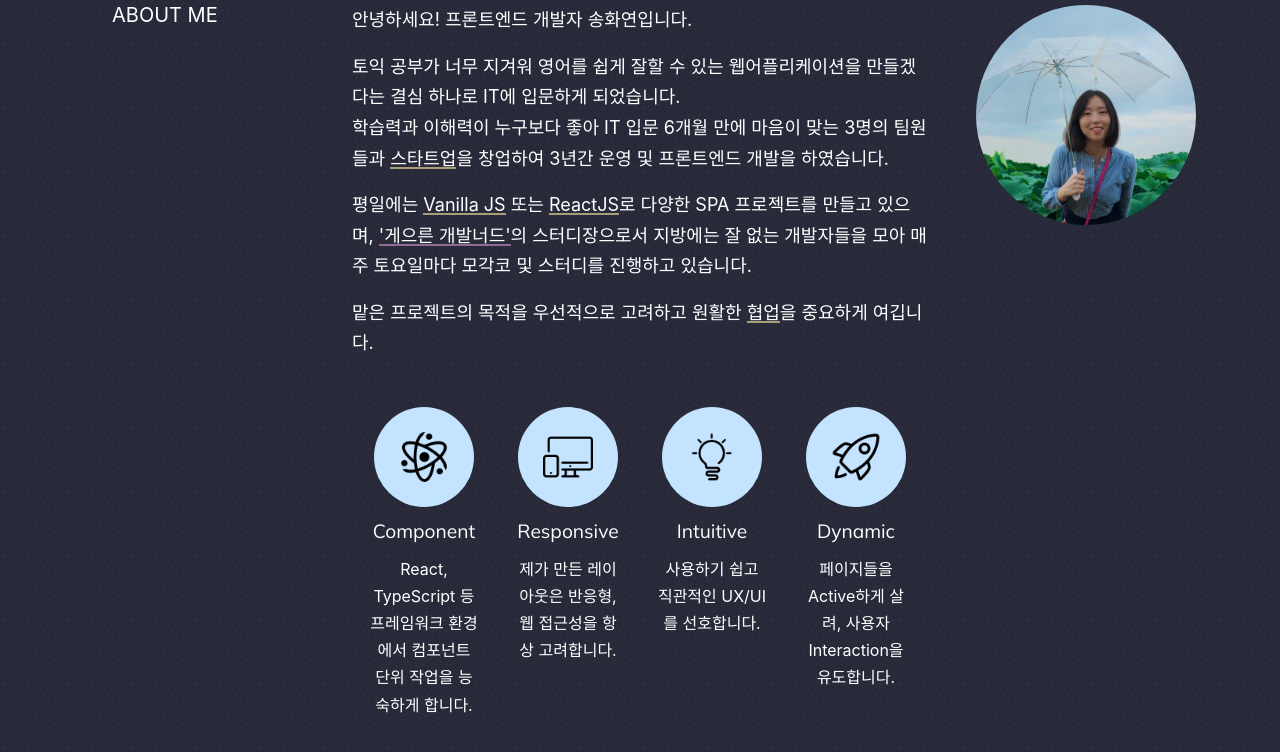
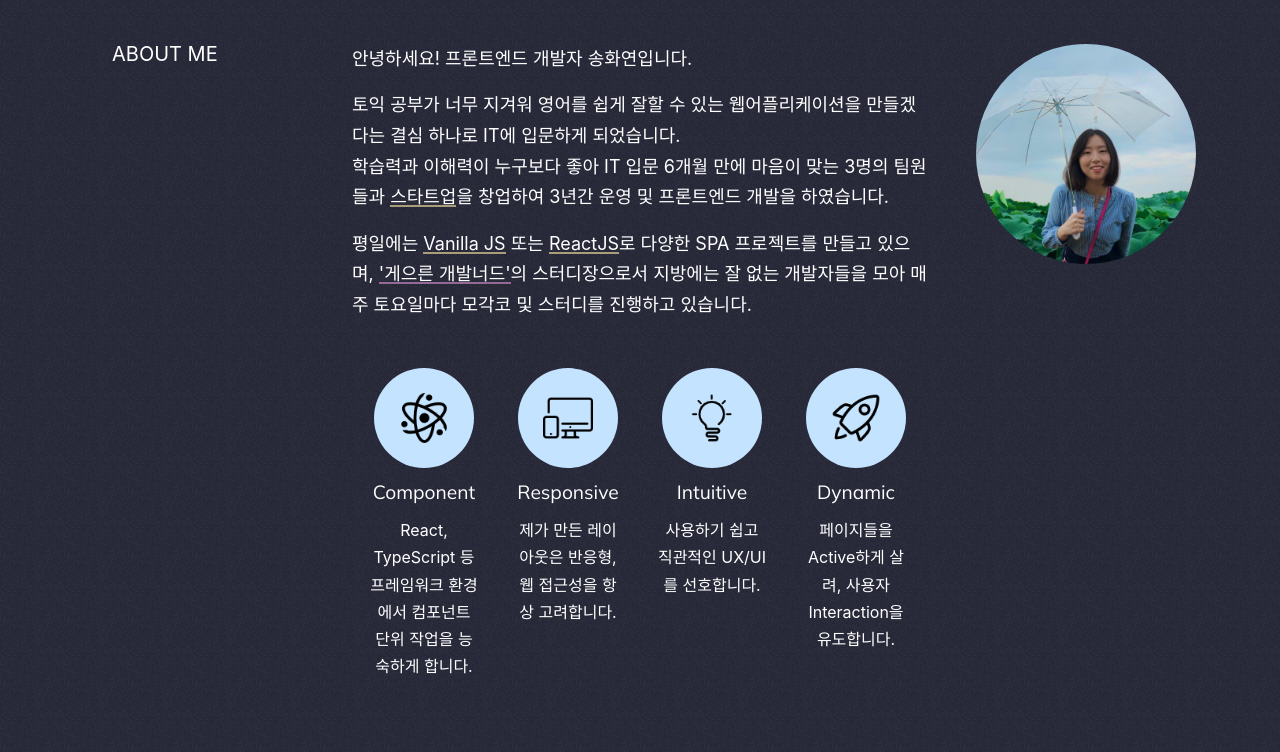
Before and after one commit to eee0930/frontend_portfolio, a React (Create React App) app: page / in a window 1280 px wide. Shown: the part 830-1582 px from the top of the page. Built offline with nearby package versions, Linux system fonts and the light colour scheme.

Commit message:
Update AboutMe.tsx

```diff
--- a/src/components/AboutMe.tsx
+++ b/src/components/AboutMe.tsx
@@ -234,10 +234,6 @@ function AboutMe() {
                 의 스터디장으로서 지방에는 잘 없는 개발자들을 모아 매주
                 토요일마다 모각코 및 스터디를 진행하고 있습니다.
               </div>
-              <div className="phase">
-                맡은 프로젝트의 목적을 우선적으로 고려하고 원활한{' '}
-                <span>협업</span>을 중요하게 여깁니다.
-              </div>
             </div>
             <ButtonSection
               variants={IconVBounce}
```
